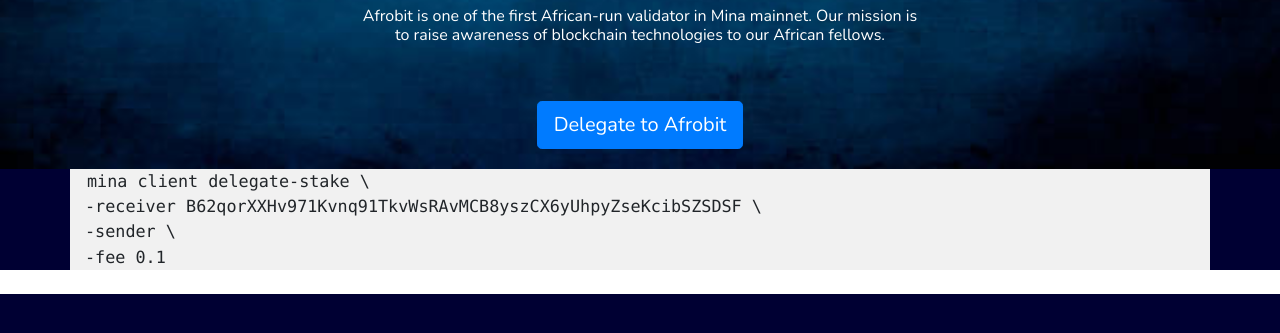
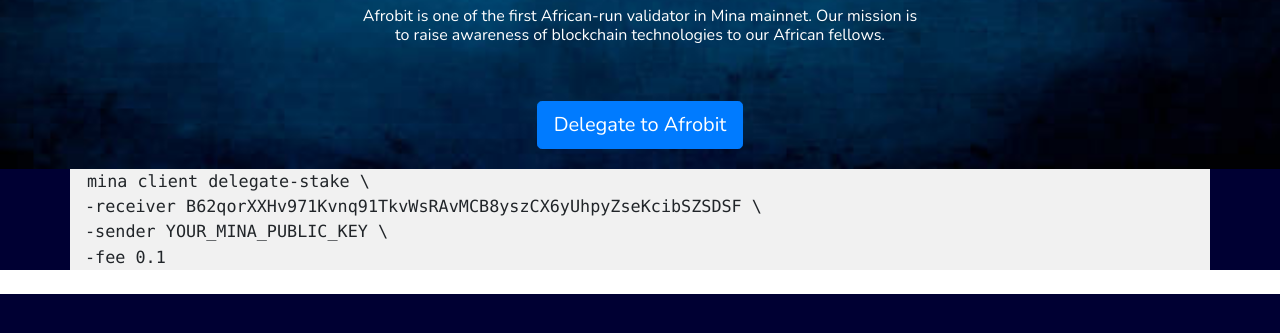
Before and after one commit to 48cfu/afrobit, a plain HTML site: page index.html in a window 1280 px wide. Shown: the part 605-938 px from the top of the page. Drawn offline with nearby package versions, Linux system fonts and the light colour scheme.

Commit message:
First version.

```diff
--- a/index.html
+++ b/index.html
@@ -84,7 +84,7 @@
     <code>
         mina client delegate-stake \ <br/>
         -receiver B62qorXXHv971Kvnq91TkvWsRAvMCB8yszCX6yUhpyZseKcibSZSDSF \ <br/>
-        -sender <YOUR_MINA_PUBLIC_KEY> \ <br/>
+        -sender YOUR_MINA_PUBLIC_KEY \ <br/>
         -fee 0.1 <br/>
         </code>
 </a>
```
